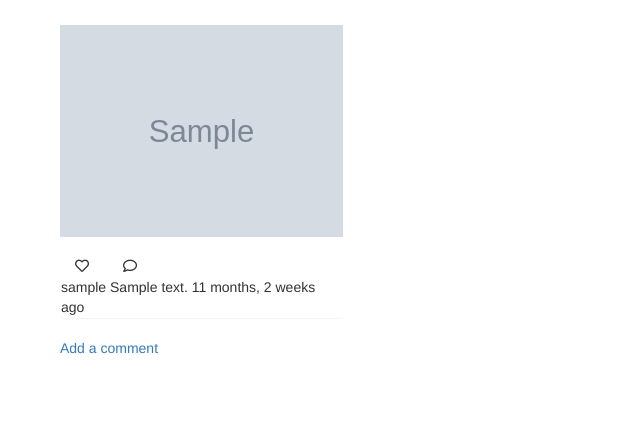
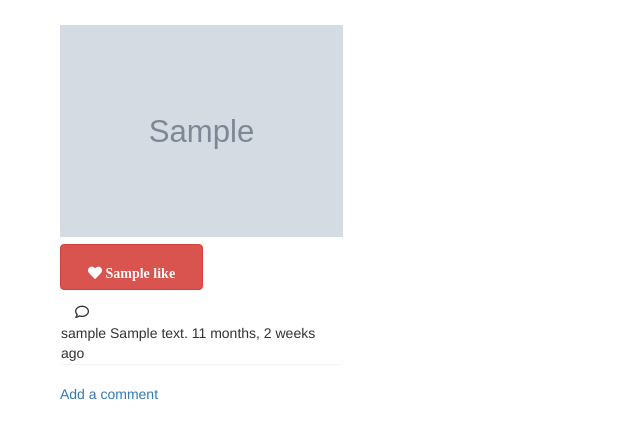
Before and after one commit to demarillacizere/Instagram, a Django app: template demygram/templates/index.html in a window 1280 px wide. Shown: the part 52-491 px from the top of the page, without its empty margins (0-640 px from the left). Run offline with Django 3.2, Linux system fonts and the light colour scheme; the template is opened without the code that fills it: most values are stand-ins (such as "Sample title", 1, 10 or a date in 2020); grey boxes marked "Sample" are stand-in pictures; some libraries are stand-ins or nearby versions.

Commit message:
made changes

```diff
--- a/demygram/models.py
+++ b/demygram/models.py
@@ -9,6 +9,7 @@ class Post(models.Model):
     location = models.TextField()
     date_posted = models.DateTimeField(auto_now_add=True)
     user = models.ForeignKey(User,on_delete=models.CASCADE)
+    like = models.IntegerField(default=0)
     def __str__(self):
         return self.caption
 
--- a/demygram/templates/index.html
+++ b/demygram/templates/index.html
@@ -97,12 +97,18 @@
                          <a class="img-overlay" data-toggle="modal" data-target="#{{post.id}}" style="width:100%">
                              <img src="{{post.post_image.url}}" width='100%' href="" class="post" alt="post" >
                              <div class="overlay">
-                                <h4><i class="fas fa-heart"></i> <i class="fas fa-comment"></i></h4>
+                                <h4 class="fas fa-heart">{{post.like}}</i><i class="fas fa-comment"></i></h4>
                              </div>
                          </a>
                      </div>
                  </div>
-                 <span><i class="far fa-heart"></i> <i class="far fa-comment"></i></span>
+                 <span>
+                    <form action="{%url 'insta' %}" method="post">
+                        {% csrf_token %}
+                        <input type="hidden" name="post" value="{{post.id}}">
+                        <button class="btn btn-danger" id="heart2" type="submit"><i
+                                class="fas fa-heart"> {{post.like}}</i></button>
+                    </form></button> <i class="far fa-comment"></i></span>
                  {% for comment in comments %}
                  {% if comment.post.id == post.id %}
                  <div class='panel'>
```
Also changed, not shown: demygram/views.py (+7 -0 lines), demygram/migrations/0003_post_like.py (added).
